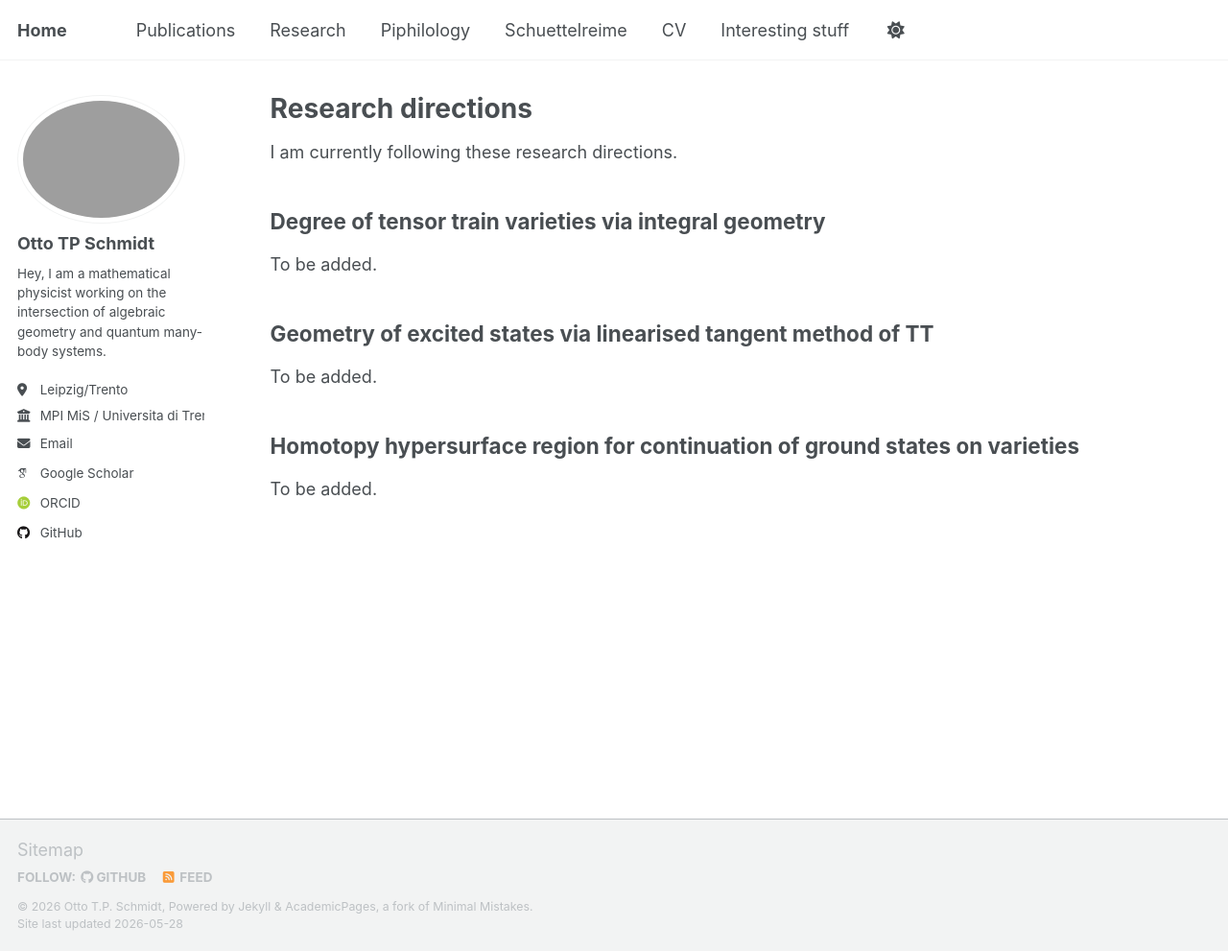
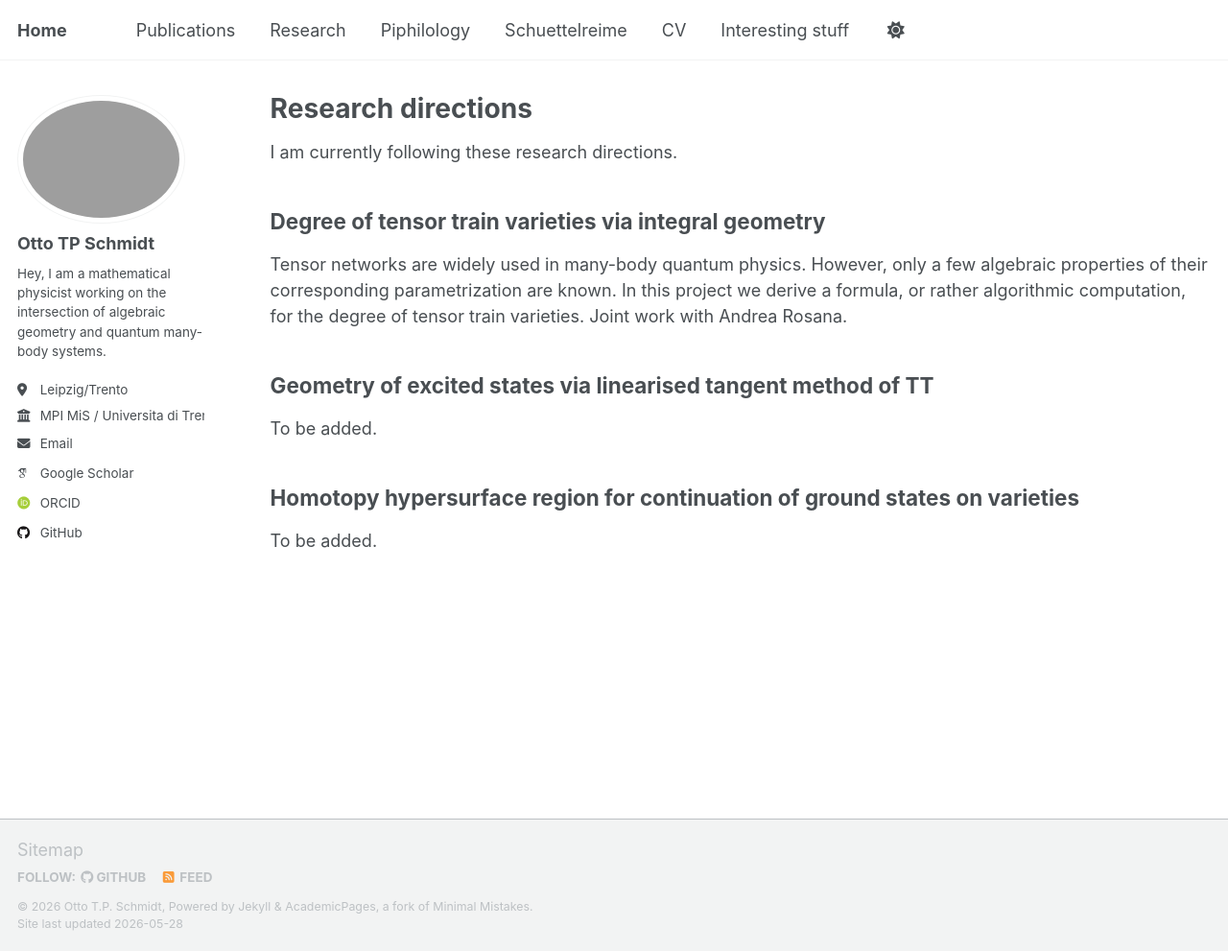
Before and after one commit to ottotpschmidt/ottotpschmidt.github.io, a Jekyll site: the page built from _pages/research.md, in a window 1280 px wide and 991 px high. Shown: the whole window at 96% size. Built offline with Jekyll 4.4.1, drawn with Linux system fonts in a browser that asks for light colours; some web fonts are replaced; a script that is not in the unit is left out.

Commit message:
add description for tensor train varieties research project

```diff
--- a/_pages/research.md
+++ b/_pages/research.md
@@ -11,7 +11,7 @@ I am currently following these research directions.
 
 ## Degree of tensor train varieties via integral geometry
 
-To be added.
+Tensor networks are widely used in many-body quantum physics. However, only a few algebraic properties of their corresponding parametrization are known. In this project we derive a formula, or rather algorithmic computation, for the degree of tensor train varieties. Joint work with Andrea Rosana.
 
 ## Geometry of excited states via linearised tangent method of TT
 
```
